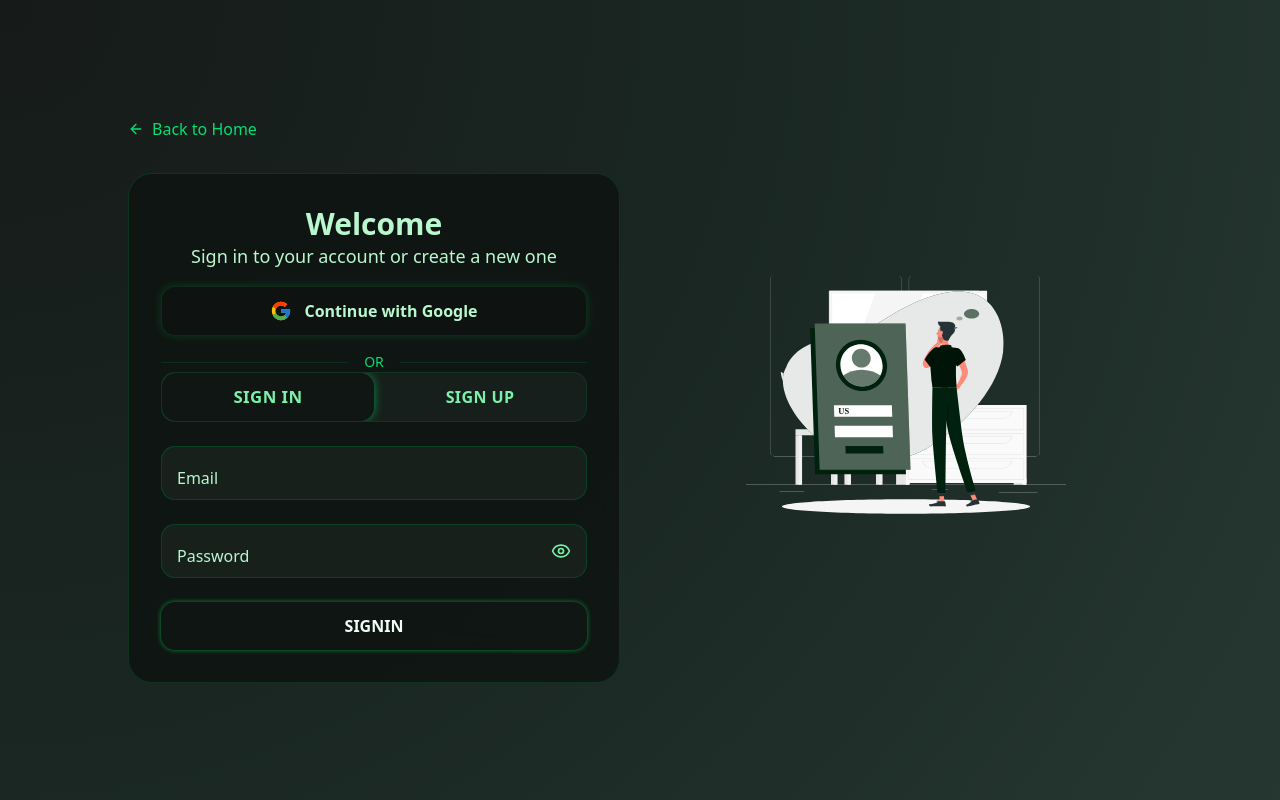
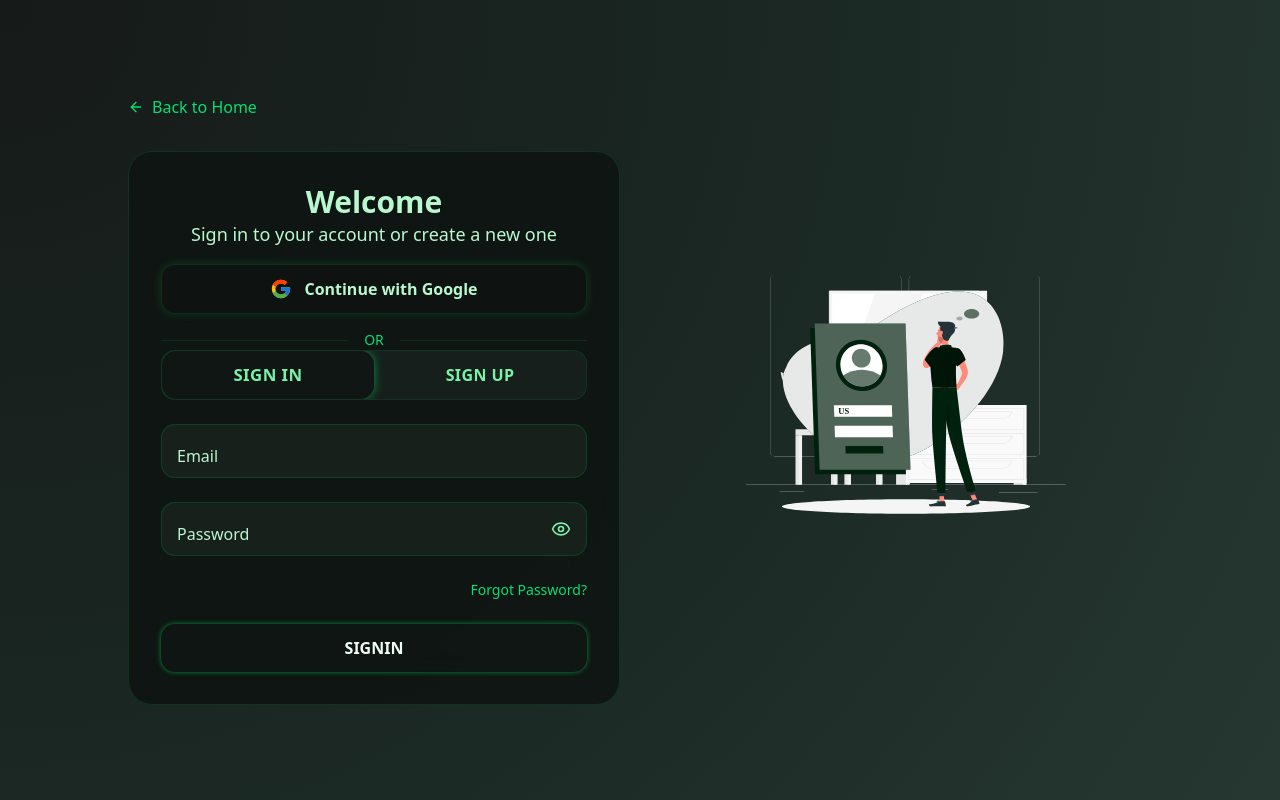
Before and after one commit to Pullock4981/MockMiya_client, a Next.js app: page /auth in a window 1280 px wide. Built offline with nearby package versions, Linux system fonts and the light colour scheme; no server answers.

Commit message:
added password reset functionality

```diff
--- a/src/app/auth/LoginForm.tsx
+++ b/src/app/auth/LoginForm.tsx
@@ -1,3 +1,5 @@
+
+
 'use client';
 
 import { zodResolver } from '@hookform/resolvers/zod';
@@ -10,7 +12,6 @@ import { z } from 'zod';
 import { useAuth } from '../../context/AuthContext';
 import { toast } from 'react-toastify';
 
-// Validation schema
 const loginSchema = z.object({
   email: z.string().email('Invalid email address'),
   password: z.string().min(6, 'Password must be at least 6 characters'),
@@ -21,17 +22,19 @@ type LoginFormData = z.infer<typeof loginSchema>;
 export default function LoginForm() {
   const searchParams = useSearchParams();
   const router = useRouter();
-  const { signInUser, loading } = useAuth();
+  const { signInUser, resetPassword, loading } = useAuth();
 
   const {
     register,
     handleSubmit,
+    watch,
     formState: { errors },
   } = useForm<LoginFormData>({
     resolver: zodResolver(loginSchema),
   });
 
   const [showPassword, setShowPassword] = useState(false);
+  const emailValue = watch("email");
 
   const onSubmit = async (data: LoginFormData) => {
     try {
@@ -39,20 +42,33 @@ const onSubmit = async (data: LoginFormData) => {
       const userCredential = await signInUser(data.email, data.password);
 
       if (userCredential.user) {
-
-      toast(`Welcome ${userCredential.user.displayName || 'User'} 🎉`);
-
+        toast.success(`Welcome ${userCredential.user.displayName || 'User'} 🎉`);
         router.push(from);
       }
     } catch (error: any) {
       console.error('Login Error:', error);
-
       toast.error(error.message || 'Login failed. Please try again.', {
         position: 'top-center',
       });
     }
   };
 
+  const handleForgotPassword = async () => {
+    if (!emailValue) {
+      toast.error("Please enter your email first!", { position: "top-center" });
+      return;
+    }
+    try {
+      await resetPassword(emailValue);
+      toast.success("Password reset email sent! Check your inbox.", {
+        position: "top-center",
+      });
+    } catch (error: any) {
+      toast.error(error.message || "Failed to send reset email.", {
+        position: "top-center",
+      });
+    }
+  };
 
   const inputClass =
     'peer w-full rounded-xl bg-[#1a231f]/90 px-4 pt-5 pb-2 text-green-200 outline-none transition-all duration-300 border border-green-800/50';
@@ -95,7 +111,7 @@ const onSubmit = async (data: LoginFormData) => {
             type={showPassword ? 'text' : 'password'}
             {...register('password')}
             placeholder=" "
-            className={`${inputClass} pr-10 ${errors.password ? 'border-red-500 border-2' : ''}`} // 👈 pr-10 for icon space
+            className={`${inputClass} pr-10 ${errors.password ? 'border-red-500 border-2' : ''}`}
             autoComplete="current-password"
           />
           <label
@@ -107,7 +123,6 @@ const onSubmit = async (data: LoginFormData) => {
           >
             Password
           </label>
-          {/* Eye Icon */}
           <div
             className="absolute right-4 top-1/2 -translate-y-1/2 cursor-pointer text-green-300"
             onClick={() => setShowPassword(!showPassword)}
@@ -123,6 +138,17 @@ const onSubmit = async (data: LoginFormData) => {
               {errors.password.message}
             </motion.p>
           )}
+        </div>
+
+        {/* Forgot Password */}
+        <div className="flex justify-end">
+          <button
+            type="button"
+            onClick={handleForgotPassword}
+            className="text-green-400 hover:underline text-sm"
+          >
+            Forgot Password?
+          </button>
         </div>
 
         {/* Submit Button */}
--- a/src/context/AuthContext.tsx
+++ b/src/context/AuthContext.tsx
@@ -11,6 +11,7 @@ import {
   updateProfile,
   User,
   UserCredential,
+  sendPasswordResetEmail,
 } from 'firebase/auth';
 import { auth } from './Firebase/firebase.init';
 
@@ -25,6 +26,7 @@ interface AuthContextType {
   signInUser: (email: string, password: string) => Promise<UserCredential>;
   googleSignIn: () => Promise<UserCredential>;
   logoutUser: () => Promise<void>;
+  resetPassword: (email: string) => Promise<void>; // 👈 NEW
 }
 
 // =======================
@@ -76,6 +78,14 @@ export const AuthProvider = ({ children }: Props) => {
       setLoading(false);
     }
   };
+  const resetPassword = async (email: string): Promise<void> => {
+    setLoading(true);
+    try {
+      await sendPasswordResetEmail(auth, email);
+    } finally {
+      setLoading(false);
+    }
+  };
 
   useEffect(() => {
     const unsubscribe = onAuthStateChanged(auth, (currentUser) => {
@@ -93,6 +103,7 @@ export const AuthProvider = ({ children }: Props) => {
     signInUser,
     googleSignIn,
     logoutUser,
+    resetPassword, // 👈 add here
   };
 
   return <AuthContext.Provider value={value}>{children}</AuthContext.Provider>;
--- a/src/context/Firebase/firebase.init.ts
+++ b/src/context/Firebase/firebase.init.ts
@@ -1,5 +1,6 @@
 import { initializeApp } from "firebase/app";
 import { getAuth } from "firebase/auth";
+// import { getFirestore } from "firebase/firestore";
 
 const firebaseConfig = {
   apiKey: process.env.NEXT_PUBLIC_FIREBASE_API_KEY,
@@ -13,3 +14,4 @@ const firebaseConfig = {
 // Initialize Firebase
 const app = initializeApp(firebaseConfig);
 export const auth = getAuth(app);
+// export const db = getFirestore(app);
```
Lines whose indentation alone changed are shown as unchanged.
